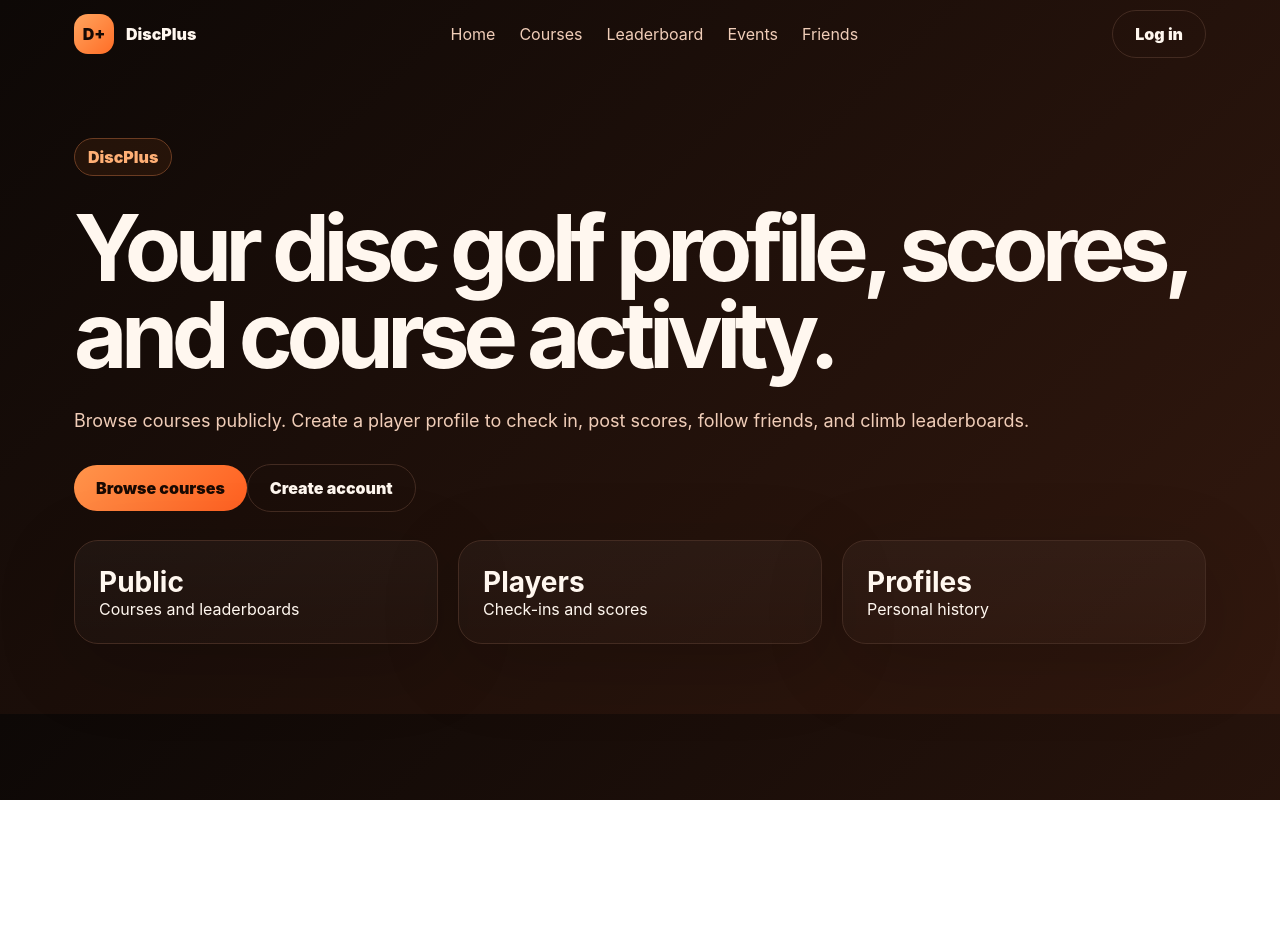
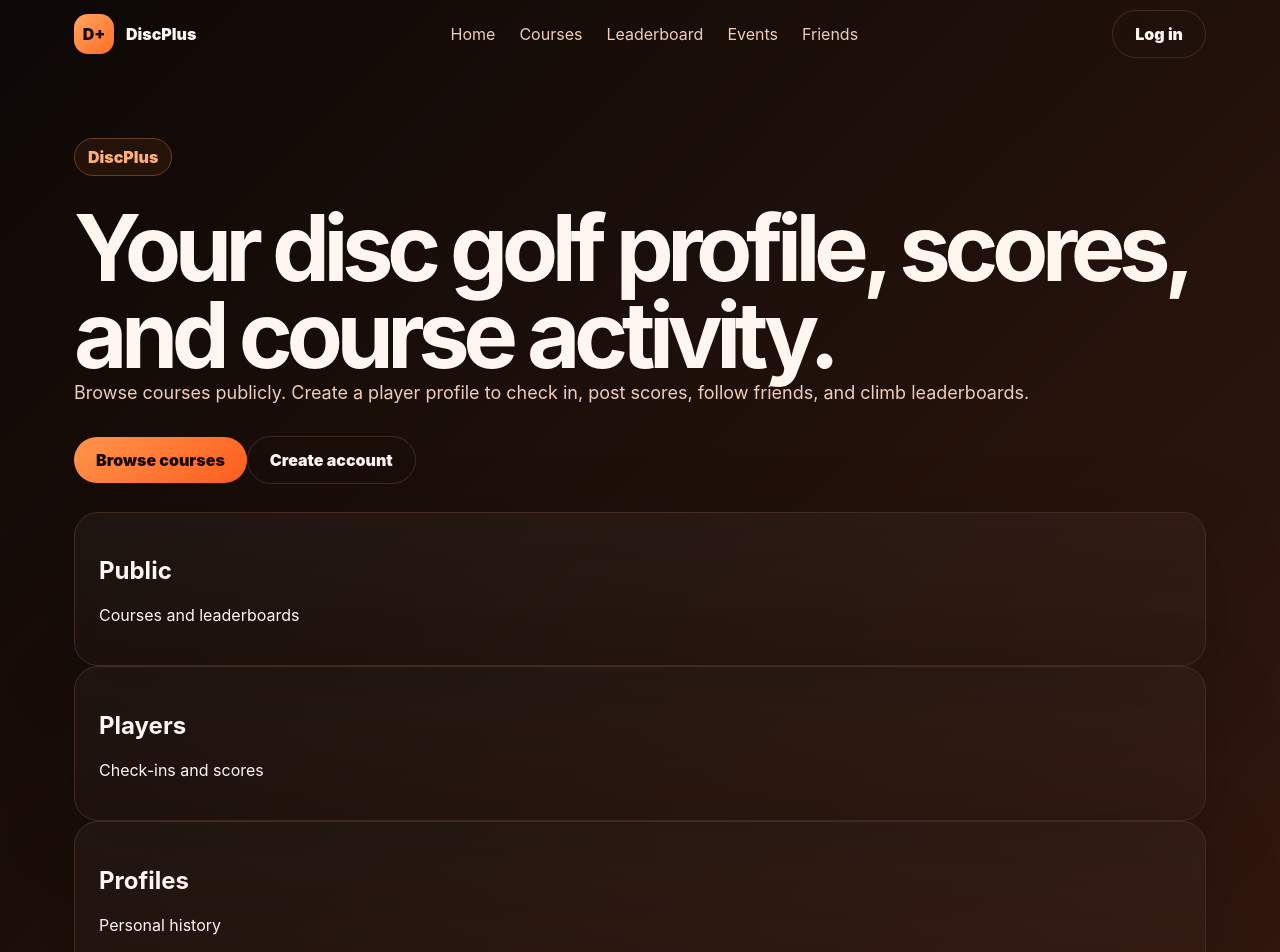
Before and after one commit to Wilesbasement/discuto, a Next.js app: page / in a window 1280 px wide. Shown: the top 952 px of the page. Before the commit the page ends 800 px from the top, so only its background shows below. Built offline with nearby package versions, Linux system fonts and the light colour scheme; no server answers.

Commit message:
Fix home components and nav

```diff
--- a/app/page.tsx
+++ b/app/page.tsx
@@ -1,84 +1,41 @@
-import Link from "next/link";
+"use client";
+
+import { useEffect, useState } from "react";
 import { SiteNav } from "@/components/site-nav";
-import { createClient } from "@/lib/supabase/server";
 import { LoggedInHome } from "@/components/home/logged-in-home";
+import { PublicHome } from "@/components/home/public-home";
+import { createClient } from "@/lib/supabase/client";
 
-export default async function HomePage() {
+export default function HomePage() {
   const supabase = createClient();
+  const [loading, setLoading] = useState(true);
+  const [loggedIn, setLoggedIn] = useState(false);
 
-  if (supabase) {
-    const { data: authData } = await supabase.auth.getUser();
+  useEffect(() => {
+    async function checkUser() {
+      const { data } = await supabase.auth.getUser();
+      setLoggedIn(Boolean(data.user));
+      setLoading(false);
+    }
 
-    if (authData.user) {
-      const { data: profile } = await supabase
-        .from("profiles")
-        .select("username, display_name, full_name, email")
-        .eq("id", authData.user.id)
-        .single();
+    checkUser();
 
-      const { data: checkins } = await supabase
-        .from("checkins")
-        .select("id, course_id, course_name, score, notes, created_at")
-        .eq("user_id", authData.user.id)
-        .order("created_at", { ascending: false })
-        .limit(5);
+    const {
+      data: { subscription },
+    } = supabase.auth.onAuthStateChange((_event, session) => {
+      setLoggedIn(Boolean(session?.user));
+    });
 
-      const { data: rounds } = await supabase
-        .from("rounds")
-        .select("id, course_id, course_name, total_score, notes, created_at")
-        .eq("user_id", authData.user.id)
-        .order("created_at", { ascending: false })
-        .limit(5);
+    return () => subscription.unsubscribe();
+  }, [supabase]);
 
-      return (
-        <LoggedInHome
-          profile={profile}
-          checkins={checkins || []}
-          rounds={rounds || []}
-        />
-      );
-    }
+  if (loading) {
+    return (
+      <main>
+        <SiteNav />
+      </main>
+    );
   }
 
-  return (
-    <main>
-      <SiteNav />
-      <section className="page-shell hero-shell">
-        <div className="container page-stack">
-          <span className="eyebrow">DiscPlus</span>
-          <h1 className="dashboard-title">
-            Your disc golf profile, scores, and course activity.
-          </h1>
-          <p className="dashboard-copy">
-            Browse courses publicly. Create a player profile to check in, post scores,
-            follow friends, and climb leaderboards.
-          </p>
-
-          <div className="button-row">
-            <Link className="button button-primary" href="/courses">
-              Browse courses
-            </Link>
-            <Link className="button button-secondary" href="/signup">
-              Create account
-            </Link>
-          </div>
-
-          <div className="dashboard-summary-grid">
-            <article className="stats-card">
-              <strong>Public</strong>
-              <span>Courses and leaderboards</span>
-            </article>
-            <article className="stats-card">
-              <strong>Players</strong>
-              <span>Check-ins and scores</span>
-            </article>
-            <article className="stats-card">
-              <strong>Profiles</strong>
-              <span>Personal history</span>
-            </article>
-          </div>
-        </div>
-      </section>
-    </main>
-  );
+  return loggedIn ? <LoggedInHome /> : <PublicHome />;
 }
--- /dev/null
+++ b/components/home/public-home.tsx
@@ -0,0 +1,54 @@
+import Link from "next/link";
+import { SiteNav } from "@/components/site-nav";
+
+export function PublicHome() {
+  return (
+    <main>
+      <SiteNav />
+
+      <section className="hero page-shell">
+        <div className="container page-stack">
+          <span className="eyebrow">DiscPlus</span>
+
+          <div className="page-header">
+            <h1 className="dashboard-title">
+              Your disc golf profile, scores, and course activity.
+            </h1>
+
+            <p className="dashboard-copy">
+              Browse courses publicly. Create a player profile to check in, post scores,
+              follow friends, and climb leaderboards.
+            </p>
+          </div>
+
+          <div className="hero-actions">
+            <Link className="button button-primary" href="/courses">
+              Browse courses
+            </Link>
+
+            <Link className="button button-secondary" href="/signup">
+              Create account
+            </Link>
+          </div>
+
+          <div className="dashboard-grid">
+            <div className="panel">
+              <h2>Public</h2>
+              <p>Courses and leaderboards</p>
+            </div>
+
+            <div className="panel">
+              <h2>Players</h2>
+              <p>Check-ins and scores</p>
+            </div>
+
+            <div className="panel">
+              <h2>Profiles</h2>
+              <p>Personal history</p>
+            </div>
+          </div>
+        </div>
+      </section>
+    </main>
+  );
+}
--- a/components/layout/site-nav.tsx
+++ b/components/layout/site-nav.tsx
@@ -8,41 +8,40 @@ import { createClient } from "@/lib/supabase/client";
 export function SiteNav() {
   const router = useRouter();
   const supabase = createClient();
+  const [name, setName] = useState<string | null>(null);
 
-  const [loading, setLoading] = useState(true);
-  const [user, setUser] = useState<any>(null);
+  async function loadUser() {
+    const { data } = await supabase.auth.getUser();
 
-  async function refreshUser() {
-    const { data } = await supabase.auth.getUser();
-    setUser(data.user || null);
-    setLoading(false);
+    if (!data.user) {
+      setName(null);
+      return;
+    }
+
+    const { data: profile } = await supabase
+      .from("profiles")
+      .select("username, display_name, email")
+      .eq("id", data.user.id)
+      .single();
+
+    setName(profile?.display_name || profile?.username || data.user.email || null);
   }
 
   useEffect(() => {
-    refreshUser();
+    loadUser();
 
     const {
       data: { subscription },
-    } = supabase.auth.onAuthStateChange((_event, session) => {
-      setUser(session?.user || null);
-
-      if (!session?.user) {
-        router.refresh();
-      }
-    });
+    } = supabase.auth.onAuthStateChange(() => loadUser());
 
     return () => subscription.unsubscribe();
+    // eslint-disable-next-line react-hooks/exhaustive-deps
   }, []);
 
-  async function handleLogout() {
+  async function logout() {
     await supabase.auth.signOut();
-
-    setUser(null);
-
-    localStorage.clear();
-    sessionStorage.clear();
-
-    router.push("/login");
+    setName(null);
+    router.push("/");
     router.refresh();
   }
 
@@ -60,20 +59,14 @@ export function SiteNav() {
           <Link href="/leaderboard">Leaderboard</Link>
           <Link href="/events">Events</Link>
           <Link href="/friends">Friends</Link>
-          {user ? <Link href="/profile">Profile</Link> : null}
+          {name ? <Link href="/profile">Profile</Link> : null}
         </nav>
 
         <div className="nav-actions">
-          {!loading && user ? (
+          {name ? (
             <>
-              <span className="badge badge-public">
-                Hi, {user.email?.split("@")[0]}
-              </span>
-
-              <button
-                className="button button-secondary"
-                onClick={handleLogout}
-              >
+              <span className="badge badge-public">Hi, {name}</span>
+              <button className="button button-secondary" onClick={logout} type="button">
                 Log out
               </button>
             </>
--- a/lib/supabase/client.ts
+++ b/lib/supabase/client.ts
@@ -1,3 +1,15 @@
-import { createBrowserClient } from "@supabase/ssr";
+import { createClient as createBrowserClient } from "@supabase/supabase-js";
 import { getSupabaseEnv, isSupabaseConfigured } from "./env";
-export function createClient(){const {url,anonKey}=getSupabaseEnv(); if(!isSupabaseConfigured()) return null; return createBrowserClient(url,anonKey)}
+
+export function createClient() {
+  if (!isSupabaseConfigured()) return null as any;
+
+  const { url, anonKey } = getSupabaseEnv();
+
+  return createBrowserClient(url, anonKey, {
+    auth: {
+      persistSession: false,
+      autoRefreshToken: false,
+    },
+  });
+}
```
